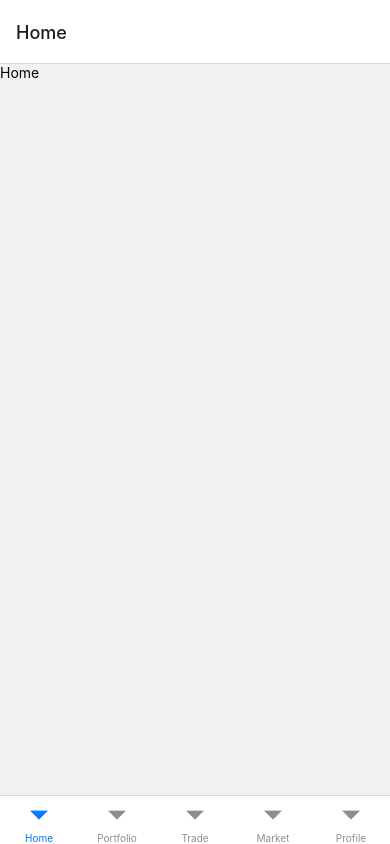
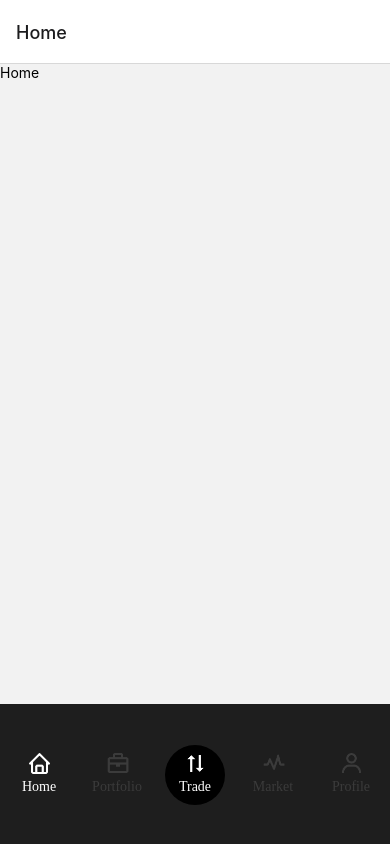
Before and after one commit to JimmyDead/Crypto-Currency-Project, a React Native app: screen /MainLayout in a window 390 px wide. Built offline with nearby package versions, Linux system fonts and the light colour scheme.

Commit message:
criando botoes no tab bar, botoes principais para navegar entre as telas

```diff
--- /dev/null
+++ b/components/TabIcon.js
@@ -0,0 +1,60 @@
+import React from 'react'
+import { Text, View, Image, StyleSheet } from 'react-native'
+import { COLORS, FONTS, icons } from '../constants'
+
+const TabIcon = ({ focused, icon, iconStyle, label, isTrade }) => {
+
+    if (isTrade) {
+        return (
+            <View style={styles.mainIcon}>
+                <Image source={icon}
+                    resizeMode="contain"
+                    style={{
+                        width: 25,
+                        height: 25,
+                        tintColor: COLORS.white,
+                        ...iconStyle //operador spread para copiar o resto do style do icon
+                    }}
+                />
+                <Text style={{ color: COLORS.white, ...FONTS.h4 }}>{label}</Text>
+            </View>
+        )
+    } else {
+        return (
+            <View style={styles.secondaryIcon}>
+                <Image
+                    source={icon}
+                    resizeMode="contain"
+                    style={{
+                        width: 25,
+                        height: 25,
+                        tintColor: focused ? COLORS.white : COLORS.secondary,
+                        ...iconStyle
+                    }}
+                />
+                <Text style={{
+                    color: focused ? COLORS.white : COLORS.secondary,
+                    ...FONTS.h4
+                }}>{label}</Text>
+            </View>
+        )
+    }
+
+}
+
+const styles = StyleSheet.create({
+    mainIcon: {
+        alignItems: 'center',
+        justifyContent: 'center',
+        width: 60,
+        height: 60,
+        borderRadius: 30,
+        backgroundColor: COLORS.black
+    },
+    secondaryIcon: {
+        alignItems: 'center',
+        justifyContent: 'center'
+    },
+})
+
+export default TabIcon
--- a/constants/dummy.js
+++ b/constants/dummy.js
@@ -15,7 +15,7 @@ export const holdings = [
 
 export const profile = {
     id: 8888888,
-    email: "byprogrammers@gmail.com",
+    email: "marcos.viniciusk8@hotmail.com",
 }
 
 export const settings = {
--- a/navigation/tabs.js
+++ b/navigation/tabs.js
@@ -1,11 +1,9 @@
 import React from "react";
-import {
-    TouchableOpacity,
-} from "react-native";
 import { createBottomTabNavigator } from "@react-navigation/bottom-tabs"
 
 import { Home, Portfolio, Market, Profile } from "../screens"
-import { COLORS } from "../constants"
+import { COLORS, icons } from "../constants"
+import TabIcon from "../components/TabIcon";
 
 const Tab = createBottomTabNavigator()
 
@@ -13,33 +11,65 @@ const Tabs = () => {
 
     return (
         <Tab.Navigator
-            tabBarOptions={{
-                style: {
+            screenOptions={({ route }) => ({
+                tabBarShowLabel: false,
+                tabBarStyle: {
                     backgroundColor: COLORS.primary,
                     borderTopColor: "transparent",
+                    height: 140
                 }
-            }}
+            })}
         >
-            <Tab.Screen
-                name="Home"
-                component={Home}
+            <Tab.Screen name="Home" component={Home}
+                options={{
+                    tabBarIcon: ({ focused }) => {
+                        return (
+                            <TabIcon focused={focused} icon={icons.home} label="Home" />
+                        )
+                    }
+                }}
             />
-            <Tab.Screen
-                name="Portfolio"
-                component={Portfolio}
+
+            <Tab.Screen name="Portfolio" component={Portfolio}
+                options={{
+                    tabBarIcon: ({ focused }) => {
+                        return (
+                            <TabIcon focused={focused} icon={icons.briefcase} label="Portfolio" />
+                        )
+                    }
+                }}
             />
-            <Tab.Screen
-                name="Trade"
-                component={Home}
+
+            <Tab.Screen name="Trade" component={Home}
+                options={{
+                    tabBarIcon: ({ focused }) => {
+                        return (
+                            <TabIcon focused={focused} icon={icons.trade} label="Trade" isTrade={true} />
+                        )
+                    }
+                }}
             />
-            <Tab.Screen
-                name="Market"
-                component={Market}
+
+            <Tab.Screen name="Market" component={Market}
+                options={{
+                    tabBarIcon: ({ focused }) => {
+                        return (
+                            <TabIcon focused={focused} icon={icons.market} label="Market" />
+                        )
+                    }
+                }}
             />
-            <Tab.Screen
-                name="Profile"
-                component={Profile}
+
+            <Tab.Screen name="Profile" component={Profile}
+                options={{
+                    tabBarIcon: ({ focused }) => {
+                        return (
+                            <TabIcon focused={focused} icon={icons.profile} label="Profile" />
+                        )
+                    }
+                }}
             />
+
         </Tab.Navigator>
     )
 }
```
